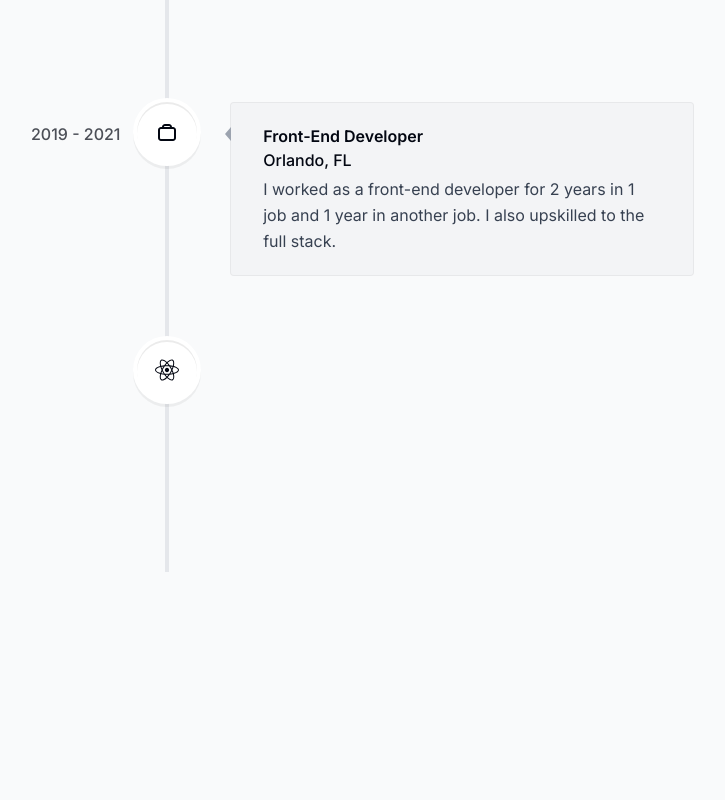
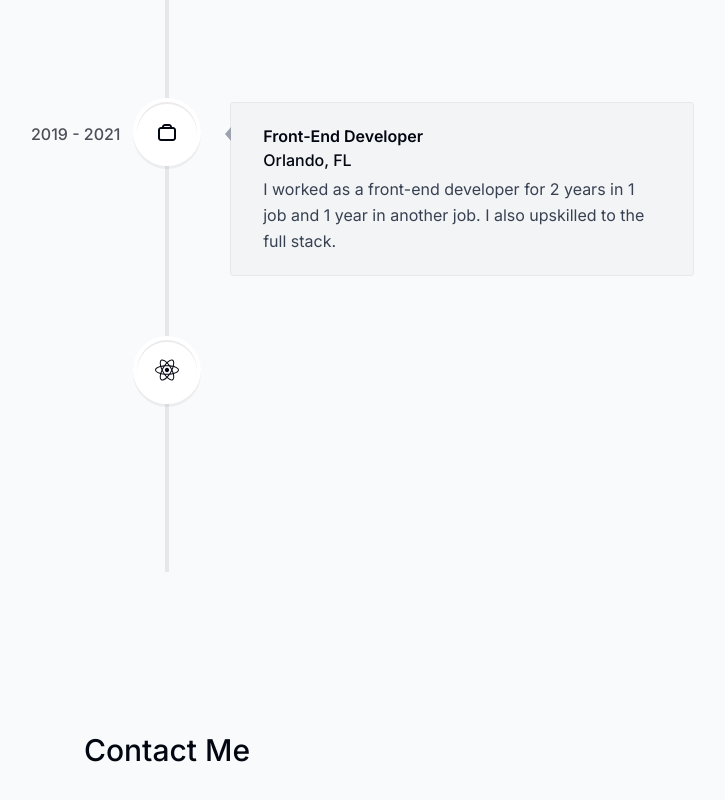
Before and after one commit to ruben-arcos/rubenarcos, a Next.js app: page / in a window 1280 px wide. Shown: the part 3364-4164 px from the top of the page, without its empty margins (473-1198 px from the left). Before the commit the page ends 4096 px from the top, so only its background shows below. Built offline with nearby package versions, Linux system fonts and the light colour scheme.

Commit message:
renamed contact.tsx to Contact.tsx and imported it to the page.tsx file

```diff
--- a/app/page.tsx
+++ b/app/page.tsx
@@ -1,4 +1,5 @@
 import About from "@/components/About";
+import Contact from "@/components/Contact";
 import Experience from "@/components/Experience";
 import Intro from "@/components/Intro";
 import Projects from "@/components/Projects";
@@ -14,6 +15,7 @@ export default function Home() {
       <Projects />
       <Skills />
       <Experience />
+      <Contact />
     </main>
   );
 }
--- a/components/contact.tsx
+++ b/components/contact.tsx
@@ -1,5 +1,10 @@
 import React from "react";
+import SectionHeading from "./SectionHeading";
 
-export default function contact() {
-  return <section id="contact">contact</section>;
+export default function Contact() {
+  return (
+    <section id="contact">
+      <SectionHeading>contact me</SectionHeading>
+    </section>
+  );
 }
```
